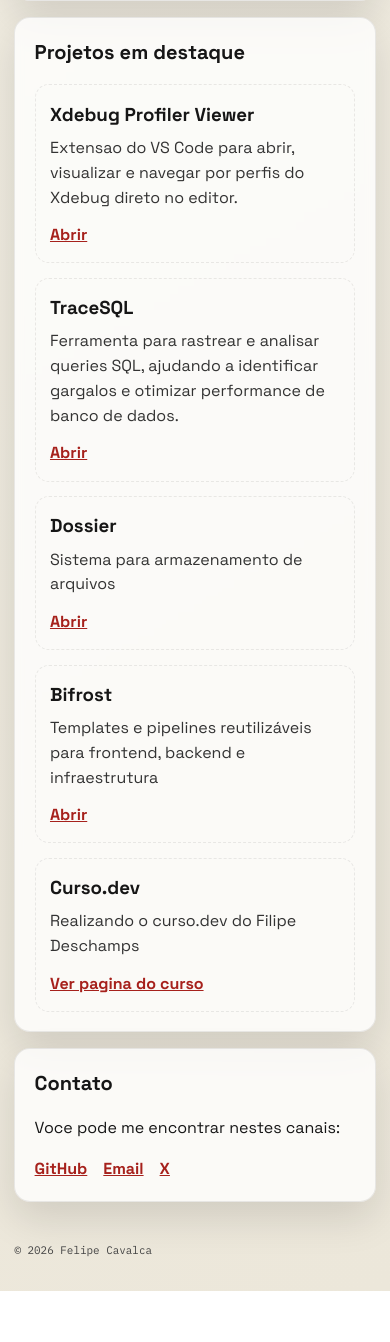
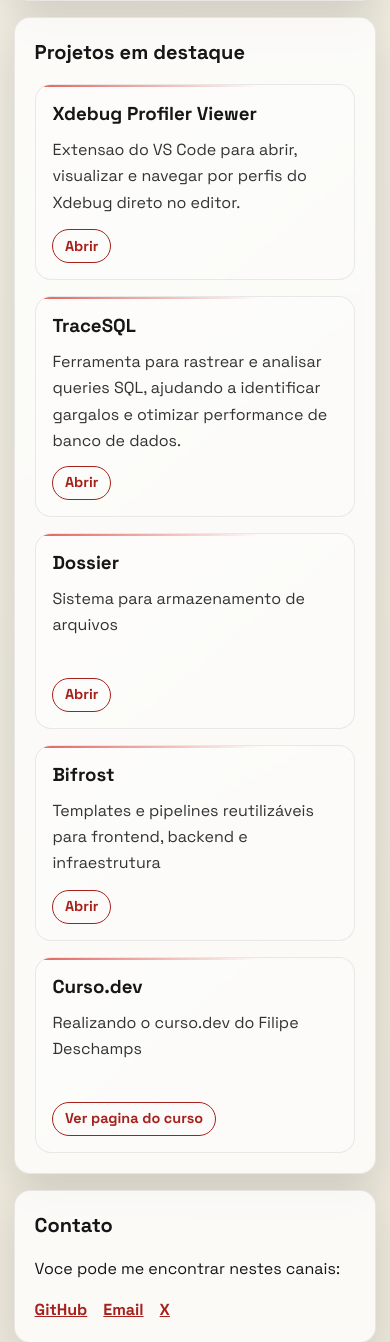
Before and after one commit to Felipe-Cavalca/felipecavalca.dev, a PHP site: page / in a window 390 px wide. Shown: the part 2592-3934 px from the top of the page. Before the commit the page ends 3883 px from the top, so only its background shows below. Run offline with PHP 8.4, Linux system fonts and the light colour scheme.

Commit message:
Aprimora responsividade e foco dos cards de projetos

```diff
--- a/styles.css
+++ b/styles.css
@@ -284,29 +284,85 @@
 
 .project-list {
   display: grid;
-  grid-template-columns: repeat(auto-fit, minmax(220px, 1fr));
-  gap: 0.9rem;
+  grid-template-columns: repeat(auto-fit, minmax(240px, 1fr));
+  gap: 1rem;
+  margin-top: 1rem;
+  align-items: stretch;
 }
 
 .project-list li {
-  border: 1px dashed var(--border);
-  border-radius: 14px;
-  padding: 0.9rem;
+  border: 1px solid var(--border);
+  border-radius: 16px;
+  padding: 1.05rem;
+  display: flex;
+  flex-direction: column;
+  gap: 0.7rem;
+  min-height: 196px;
+  background:
+    linear-gradient(140deg, rgba(255, 255, 255, 0.34), rgba(255, 255, 255, 0.15));
+  transition: transform 0.2s ease, border-color 0.2s ease, box-shadow 0.2s ease, background-color 0.2s ease;
+  position: relative;
+  overflow: hidden;
+}
+
+.project-list li::before {
+  content: "";
+  position: absolute;
+  inset: 0 auto auto 0;
+  width: 100%;
+  height: 2px;
+  background: linear-gradient(90deg, var(--accent), transparent 70%);
+  opacity: 0.8;
+}
+
+.project-list li:hover {
+  transform: translateY(-3px);
+  border-color: rgba(0, 0, 0, 0.14);
+  box-shadow: 0 14px 28px rgba(0, 0, 0, 0.12);
+}
+
+.project-list li:focus-within {
+  border-color: rgba(0, 0, 0, 0.2);
+  box-shadow: 0 0 0 3px rgba(219, 58, 52, 0.2);
 }
 
 .project-list h3 {
   margin: 0;
+  line-height: 1.25;
 }
 
 .project-list p {
-  margin: 0.45rem 0 0.8rem;
+  margin: 0;
   color: var(--project-copy);
+  flex-grow: 1;
+  line-height: 1.65;
 }
 
 .project-list a,
 .contact-list a {
   color: var(--accent-dark);
   font-weight: 700;
+}
+
+.project-list a {
+  align-self: flex-start;
+  margin-top: auto;
+  text-decoration: none;
+  border: 1px solid currentColor;
+  border-radius: 999px;
+  padding: 0.3rem 0.72rem;
+  font-size: 0.9rem;
+  transition: background-color 0.2s ease, color 0.2s ease;
+}
+
+.project-list a:hover {
+  background: var(--accent-dark);
+  color: #fff;
+}
+
+.project-list a:focus-visible {
+  outline: 2px solid var(--accent);
+  outline-offset: 2px;
 }
 
 .contact-list {
@@ -455,6 +511,25 @@
       linear-gradient(135deg, rgba(23, 34, 50, 0.65), rgba(12, 19, 29, 0.48));
   }
 
+  .project-list li {
+    background:
+      linear-gradient(140deg, rgba(22, 33, 48, 0.7), rgba(14, 22, 33, 0.45));
+  }
+
+  .project-list li:hover {
+    border-color: rgba(230, 239, 255, 0.28);
+    box-shadow: 0 16px 32px rgba(2, 6, 14, 0.55);
+  }
+
+  .project-list li:focus-within {
+    border-color: rgba(230, 239, 255, 0.35);
+    box-shadow: 0 0 0 3px rgba(255, 123, 84, 0.24);
+  }
+
+  .project-list a:hover {
+    color: #111a26;
+  }
+
   @keyframes sectionFlash {
     0% {
       transform: translateY(0);
@@ -504,6 +579,16 @@
   .support-modal-card {
     border-radius: 16px;
   }
+
+  .project-list {
+    grid-template-columns: repeat(2, minmax(0, 1fr));
+  }
+}
+
+@media (max-width: 520px) {
+  .project-list {
+    grid-template-columns: 1fr;
+  }
 }
 
 @media (prefers-reduced-motion: reduce) {
```
